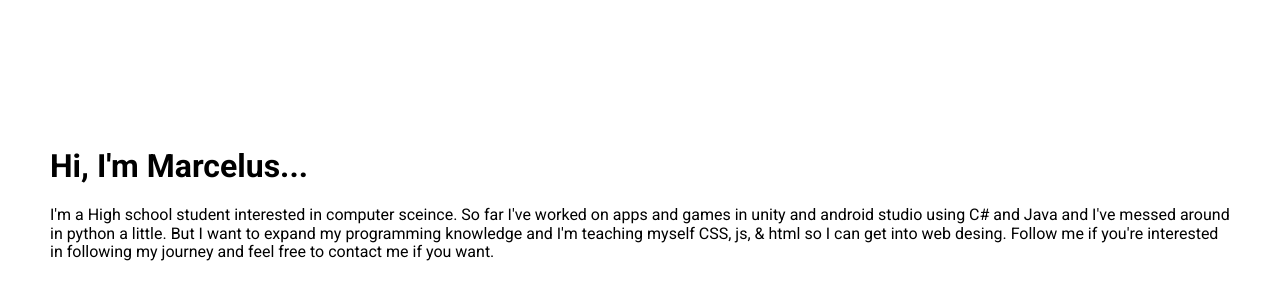
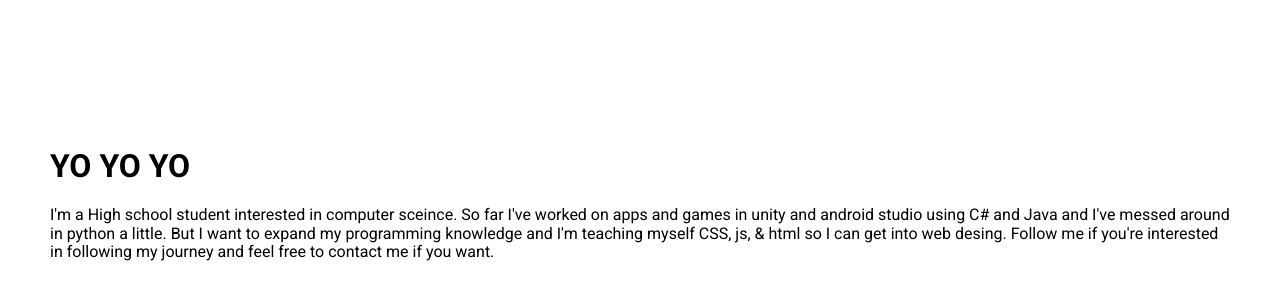
Before and after one commit to mebsport/Marcelus-Brown-Site_OLD, a plain HTML site: page index.html in a window 1280 px wide. Shown: the part 198-498 px from the top of the page. Drawn offline with nearby package versions, Linux system fonts and the light colour scheme.

Commit message:
testing
changed to test some stuff

```diff
--- a/index.html
+++ b/index.html
@@ -22,7 +22,9 @@
   <body>
     <div class="maintext">
       <main>
-        <h1>Hi, I'm Marcelus...</h1>
+        <div class="startsection">
+          <h1>YO YO YO</h1>
+        </div>
         <p>
           I'm a High school student interested in computer sceince. So far I've
           worked on apps and games in unity and android studio using C# and Java
--- a/style.css
+++ b/style.css
@@ -18,3 +18,6 @@ body {
 main {
   padding: 50px;
 }
+
+.startsection {
+}
```
